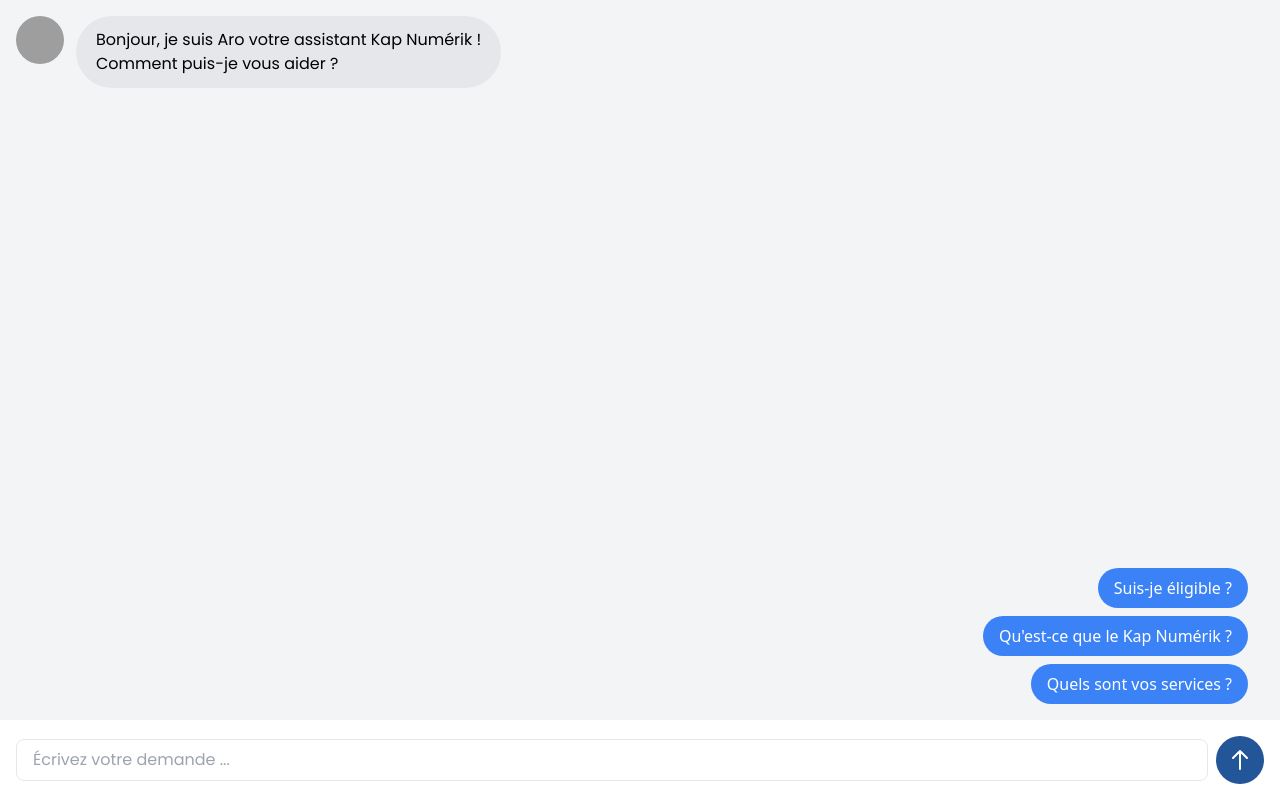
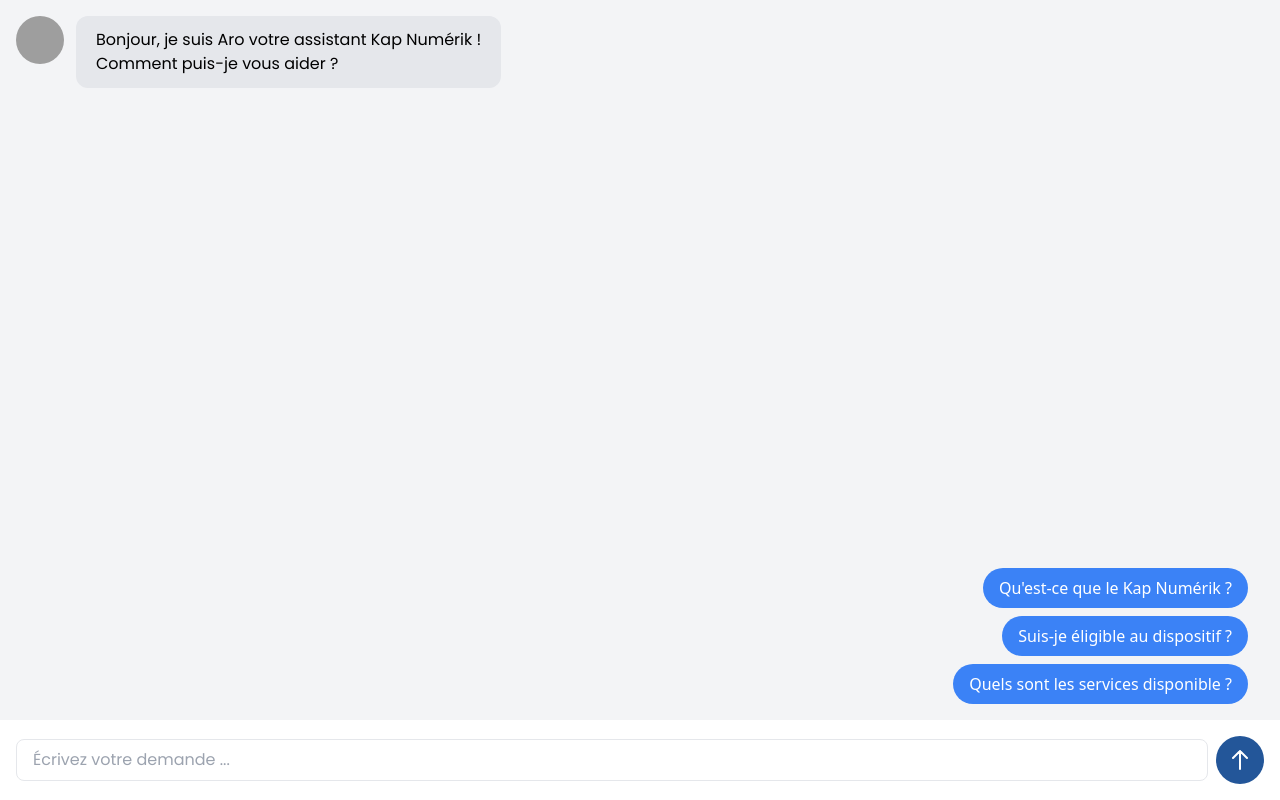
Before and after one commit to PAGY0Z/datacup-challenge, a React (Create React App) app in the folder datacup_front/: page / in a window 1280 px wide. Built offline with nearby package versions, Linux system fonts and the light colour scheme; grey boxes are pictures that could not be loaded.

Commit message:
espaces dans le chatbot

```diff
--- a/datacup_front/src/ChatWeb.jsx
+++ b/datacup_front/src/ChatWeb.jsx
@@ -10,7 +10,7 @@ function ChatWeb() {
   const setIsTypingWithScroll = (value) => {
     setIsTyping(value);
     if (value) {
-      scrollToBottom();
+      setTimeout(scrollToBottom, 50);
     }
   };
   const delay = (ms) => new Promise((resolve) => setTimeout(resolve, ms));
@@ -24,6 +24,7 @@ function ChatWeb() {
           Comment puis-je vous aider ?
         </>
       ),
+      //text: "Bonjour, je suis Aro votre assistant Kap Numérik ! Comment puis-je vous aider ?",
       createdAt: new Date(),
       user: { _id: 2, name: { nameBot } },
     }
@@ -71,10 +72,17 @@ function ChatWeb() {
       // Parsez la réponse JSON
       const data = await response.json();
 
+      // Formatter le texte pour afficher les espaces
+      const formattedText = data.response.split('\n').map((line, index) => (
+        <React.Fragment key={index}>
+          {line}
+          <br />
+        </React.Fragment>
+      ));
       // Ajoutez la réponse du bot aux messages
       const botMessage = {
         _id: messages.length + 2,
-        text: data.response,
+        text: formattedText,
         createdAt: new Date(),
         user: { _id: 2, name: { nameBot } },
       };
@@ -121,7 +129,7 @@ function ChatWeb() {
     setMessages([...messages, newMessage]);
     setText("");
 
-    await delay(400);
+    await delay(500);
 
     // Simulate bot typing
     setIsTypingWithScroll(true);
@@ -183,7 +191,7 @@ function ChatWeb() {
               </div>
             )}
             <div
-              className={`py-3 px-5 rounded-full ${msg.user._id === 1
+              className={`py-3 px-5 rounded-xl ${msg.user._id === 1
                 ? "bg-light_blue text-white font-poppins"
                 : "bg-gray-200 text-black font-poppins"
                 }`}
@@ -213,21 +221,21 @@ function ChatWeb() {
         <div className="mb-4 flex flex-col items-end space-y-2 mr-8">
           <button
             className="bg-blue-500 text-white px-4 py-2 rounded-full hover:bg-blue-400 transition duration-300"
-            onClick={() => handleSuggestionClick("Suis-je éligible ?")}
-          >
-            Suis-je éligible ?
-          </button>
-          <button
-            className="bg-blue-500 text-white px-4 py-2 rounded-full hover:bg-blue-400 transition duration-300"
             onClick={() => handleSuggestionClick("Qu'est-ce que le Kap Numérik ?")}
           >
             Qu'est-ce que le Kap Numérik ?
           </button>
           <button
             className="bg-blue-500 text-white px-4 py-2 rounded-full hover:bg-blue-400 transition duration-300"
-            onClick={() => handleSuggestionClick("Quels sont vos services ?")}
+            onClick={() => handleSuggestionClick("Suis-je éligible au dispositif ?")}
           >
-            Quels sont vos services ?
+            Suis-je éligible au dispositif ?
+          </button>
+          <button
+            className="bg-blue-500 text-white px-4 py-2 rounded-full hover:bg-blue-400 transition duration-300"
+            onClick={() => handleSuggestionClick("Quels sont les services disponible ?")}
+          >
+            Quels sont les services disponible ?
           </button>
         </div>
       )}
```
